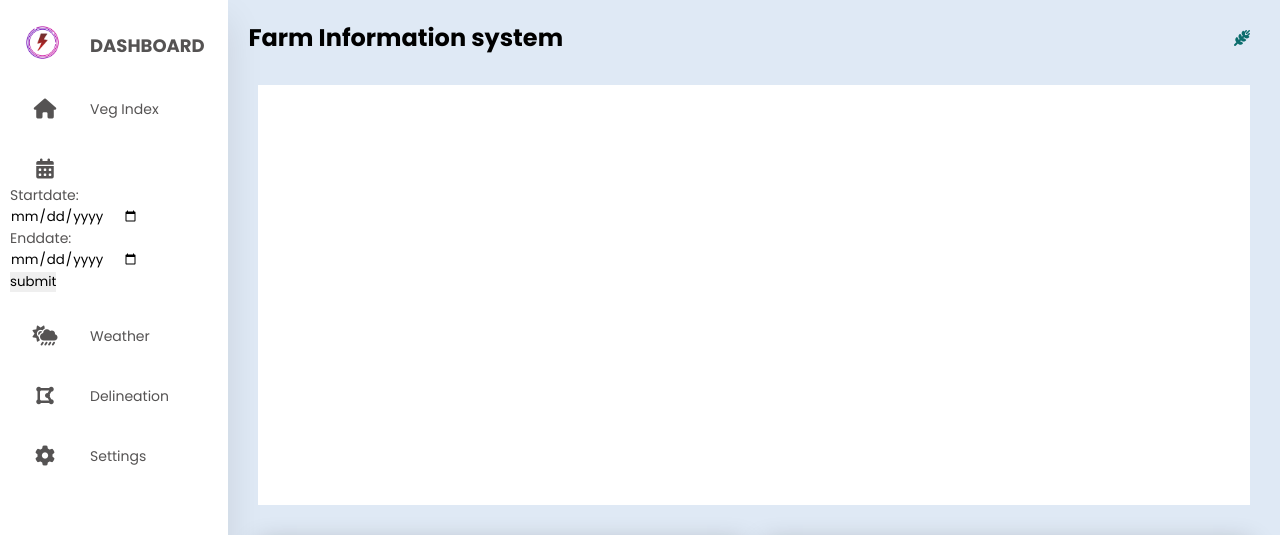
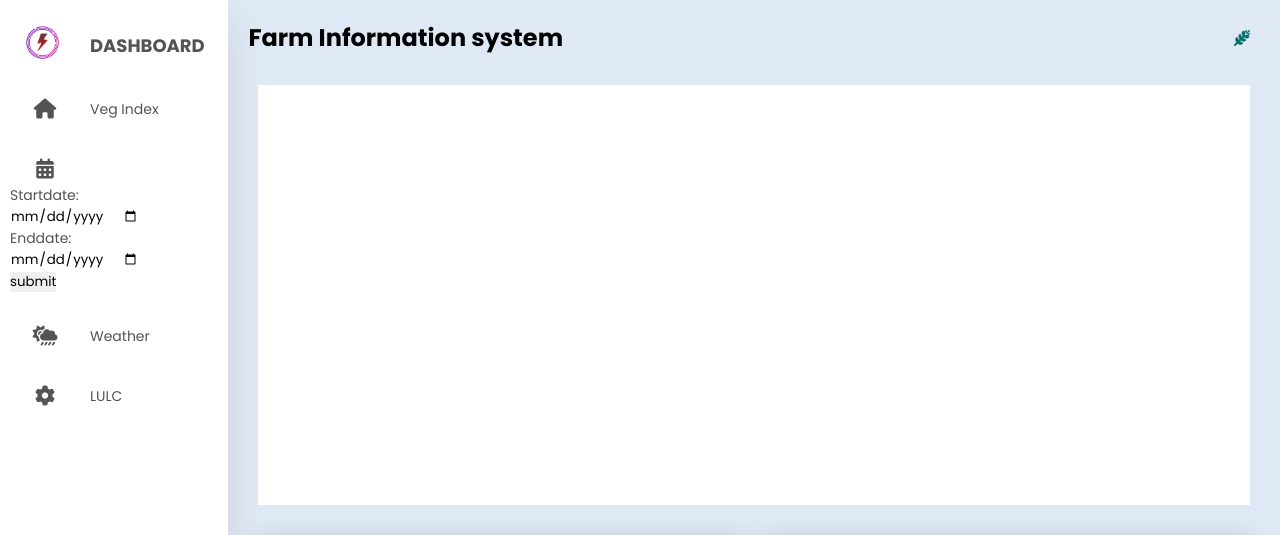
Before and after one commit to daveveed/farmInformationSystem, a Django app: template testapp/templates/testapp/ndvi.html in a window 1280 px wide. Shown: the top 535 px of the page. Run offline with Django 4.2, Linux system fonts and the light colour scheme; the template is opened without the code that fills it: values that come from a table or form of the project are taken from there, others are empty.

Commit message:
farm error fixed

```diff
--- a/testapp/templates/testapp/ndvi.html
+++ b/testapp/templates/testapp/ndvi.html
@@ -15,6 +15,7 @@
     <link rel="stylesheet" href="{%static 'style.css'%}">
      <!-- Chart.js -->
      <script src="https://cdn.jsdelivr.net/npm/chart.js"></script>
+     <script>var farm_id = {{farm_id | escapejs}}</script>
 </head>
 <body>
     <div class="container">
@@ -37,17 +38,13 @@
                     </form>
 
                 </a></li>
-                <li><a href="">
+                <li><a href={% url 'weather' farm.farm_id %}>
                     <i class="fas fa-cloud-sun-rain"></i>
                     <span class="nav-item">Weather</span>
                 </a></li>
-                <li><a href="">
-                    <i class="fas fa-draw-polygon"></i>
-                    <span class="nav-item">Delineation</span>
-                </a></li>
-                <li><a href="">
+                <li><a href={% url 'lulc' farm.farm_id %}>
                     <i class="fas fa-cog"></i>
-                    <span class="nav-item">Settings</span>
+                    <span class="nav-item">LULC</span>
                 </a></li>
             </ul>
         </nav>
--- a/testapp/templates/testapp/weather.html
+++ b/testapp/templates/testapp/weather.html
@@ -19,7 +19,7 @@
     <div class="container">
         <nav>
             <ul>
-                <li><a href="#" class='logo'>
+                <li><a href="" class='logo'>
                     <img src='{% static "download.png" %}' alt="">
                     <span class="nav-item">Dashboard</span></a></li>
                 <li><a href="">
--- a/testapp/urls.py
+++ b/testapp/urls.py
@@ -5,7 +5,7 @@ urlpatterns = [
     path('', views.home, name='home'),
     # path('form/', views.DateFormview, name='form')
     path('base/', views.base, name='base'),
-    path('base/<int:farm_id>', views.farm),
+    path('base/<int:farm_id>', views.farm, name = 'farm'),
     path('ndvi/<int:farm_id>', views.ndviview, name='ndvi'),
     path('weather/<int:farm_id>', views.weather, name='weather'),
     path('lulc/<int:farm_id>', views.lulc, name='lulc'),
```
Also changed, not shown: testapp/views.py (+3 -5 lines).
